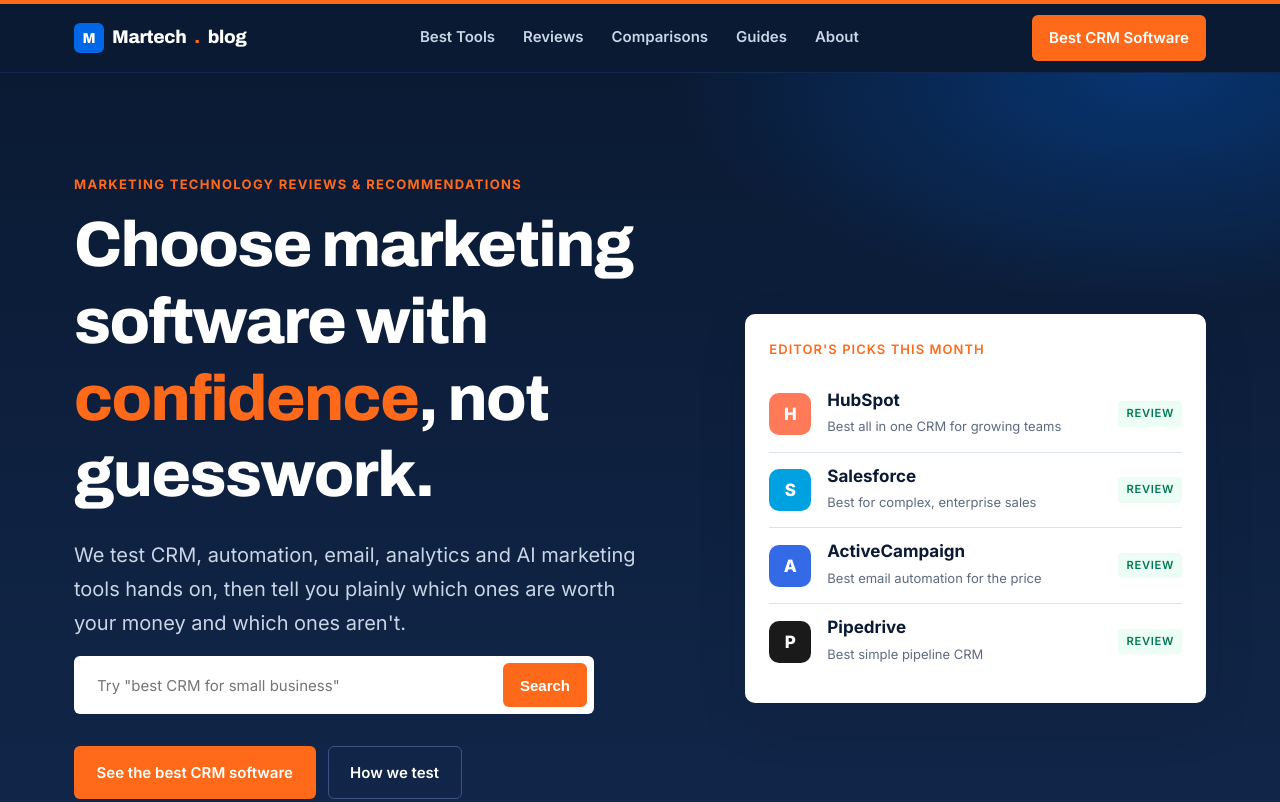
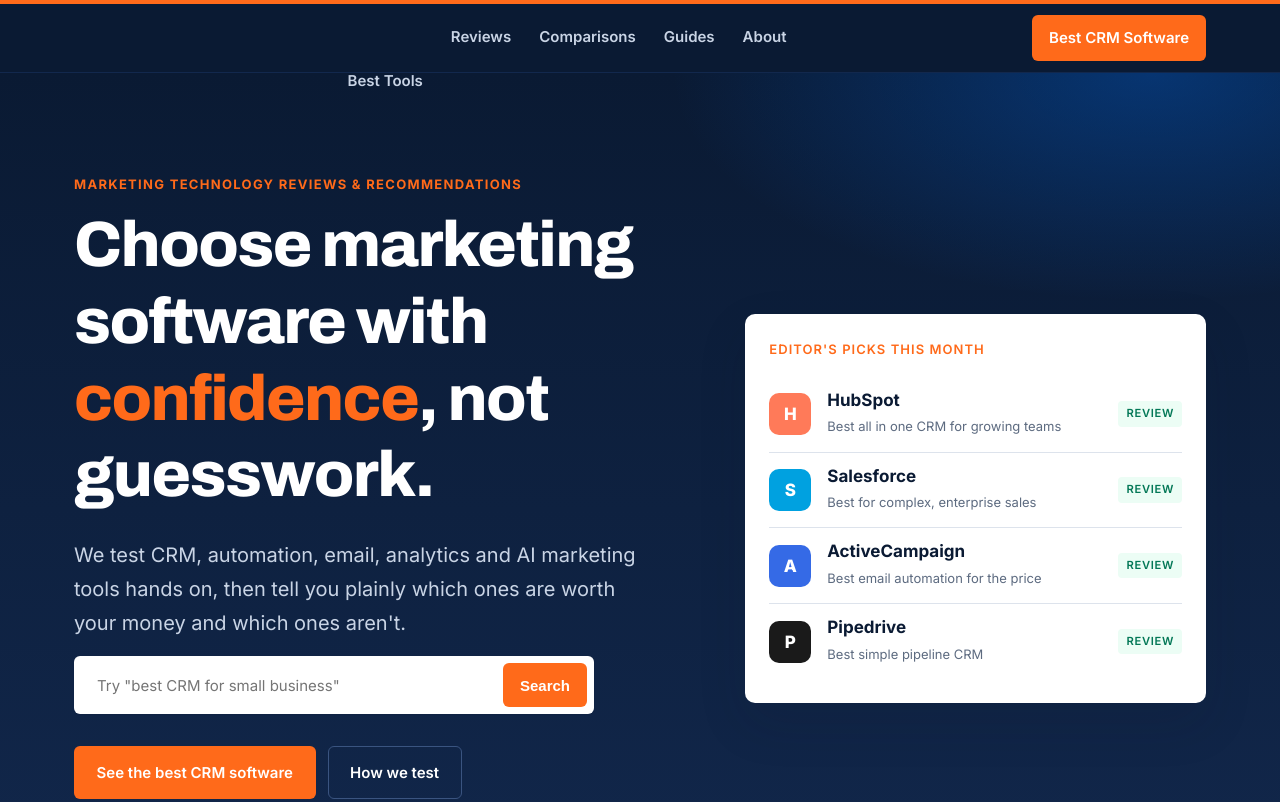
Before and after one commit to lovehand/martech-blog, a plain HTML site: page index.html in a window 1280 px wide. Shown: the top 802 px of the page. Drawn offline with Linux system fonts and the light colour scheme.

Commit message:
Update index.html

```diff
--- a/index.html
+++ b/index.html
@@ -27,7 +27,7 @@ href="/rss.xml">
 <a class="skip-link" href="#main">Skip to content</a>
 <header class="site-header">
   <div class="container site-header__inner">
-    <a class="logo" href="/assets/images/logo.svg" aria-label="Martech.blog home"><span class="logo__mark" aria-hidden="true">M</span>Martech<span class="dot">.</span>blog</a>
+    <a class="logo" href="/assets/images/logo.svg" aria-label="Martech.blog home">
     <nav class="nav" id="site-nav" aria-label="Main"><ul><li><a href="/best-tools/">Best Tools</a></li><li><a href="/reviews/">Reviews</a></li><li><a href="/comparisons/">Comparisons</a></li><li><a href="/blog/">Guides</a></li><li><a href="/about/">About</a></li></ul></nav>
     <a class="btn btn--primary btn--sm header-cta" href="/best-tools/crm-software/">Best CRM Software</a>
     <button class="nav-toggle" aria-controls="site-nav" aria-expanded="false" aria-label="Open menu">
```
